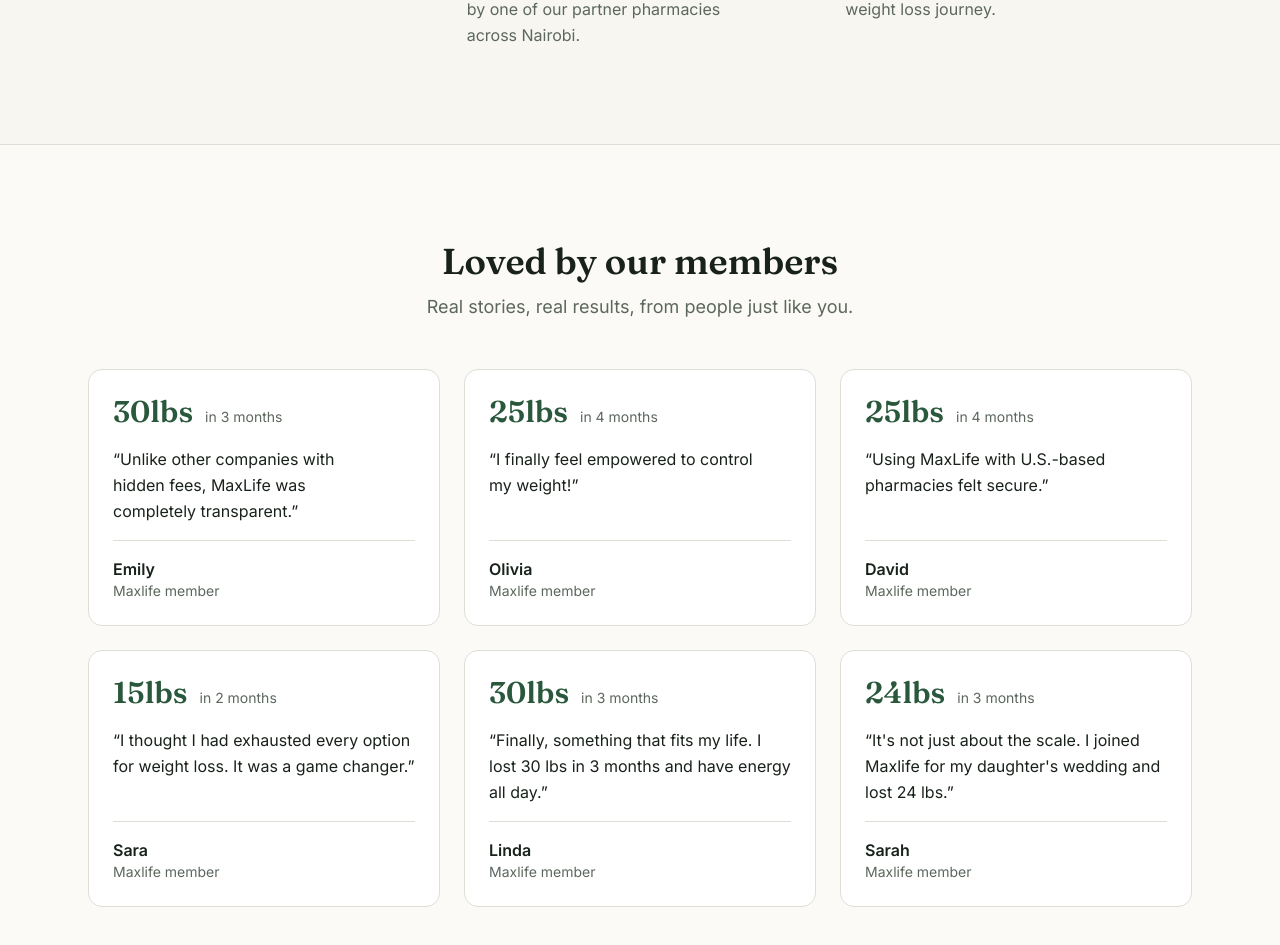
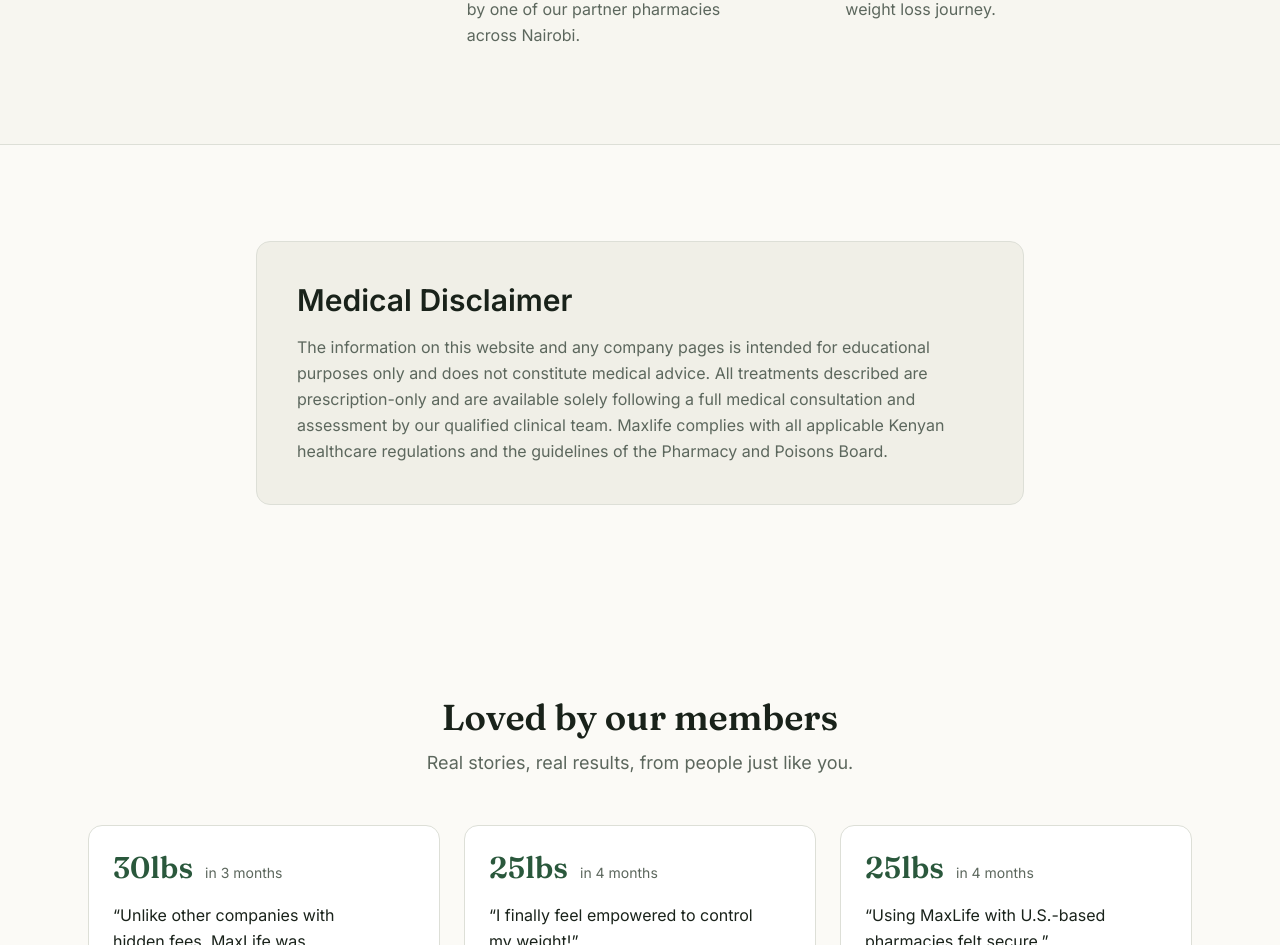
Before and after one commit to webstermachuka/Maxlife-Pharmacy, a Next.js app: page / in a window 1280 px wide. Shown: the part 1351-2296 px from the top of the page. Built offline with nearby package versions, Linux system fonts and the light colour scheme.

Commit message:
feat: add medical disclaimer component and related image files

```diff
--- a/app/page.tsx
+++ b/app/page.tsx
@@ -1,6 +1,7 @@
 import { SiteHeader } from "@/components/site-header"
 import { Hero } from "@/components/hero"
 import { Steps } from "@/components/steps"
+import { MedicalDisclaimer } from "@/components/medical-disclaimer"
 import { Testimonials } from "@/components/testimonials"
 import { BmiCalculator } from "@/components/bmi-calculator"
 import { Program } from "@/components/program"
@@ -15,6 +16,7 @@ export default function Page() {
       <main>
         <Hero />
         <Steps />
+        <MedicalDisclaimer />
         <Testimonials />
         <BmiCalculator />
         <Program />
--- /dev/null
+++ b/components/medical-disclaimer.tsx
@@ -0,0 +1,19 @@
+export function MedicalDisclaimer() {
+  return (
+    <section className="mx-auto max-w-6xl px-4 py-16 sm:px-6 lg:py-24">
+      <div className="mx-auto max-w-3xl rounded-xl border border-border bg-secondary p-8 sm:p-10">
+        <h2 className="font-sans text-2xl font-semibold text-foreground sm:text-3xl">
+          Medical Disclaimer
+        </h2>
+        <p className="mt-4 text-pretty leading-relaxed text-muted-foreground">
+          The information on this website and any company pages is intended for
+          educational purposes only and does not constitute medical advice. All
+          treatments described are prescription-only and are available solely
+          following a full medical consultation and assessment by our qualified
+          clinical team. Maxlife complies with all applicable Kenyan healthcare
+          regulations and the guidelines of the Pharmacy and Poisons Board.
+        </p>
+      </div>
+    </section>
+  )
+}
```
Also changed, not shown: disclaimer.png (added), disclaimer2.png (added).
